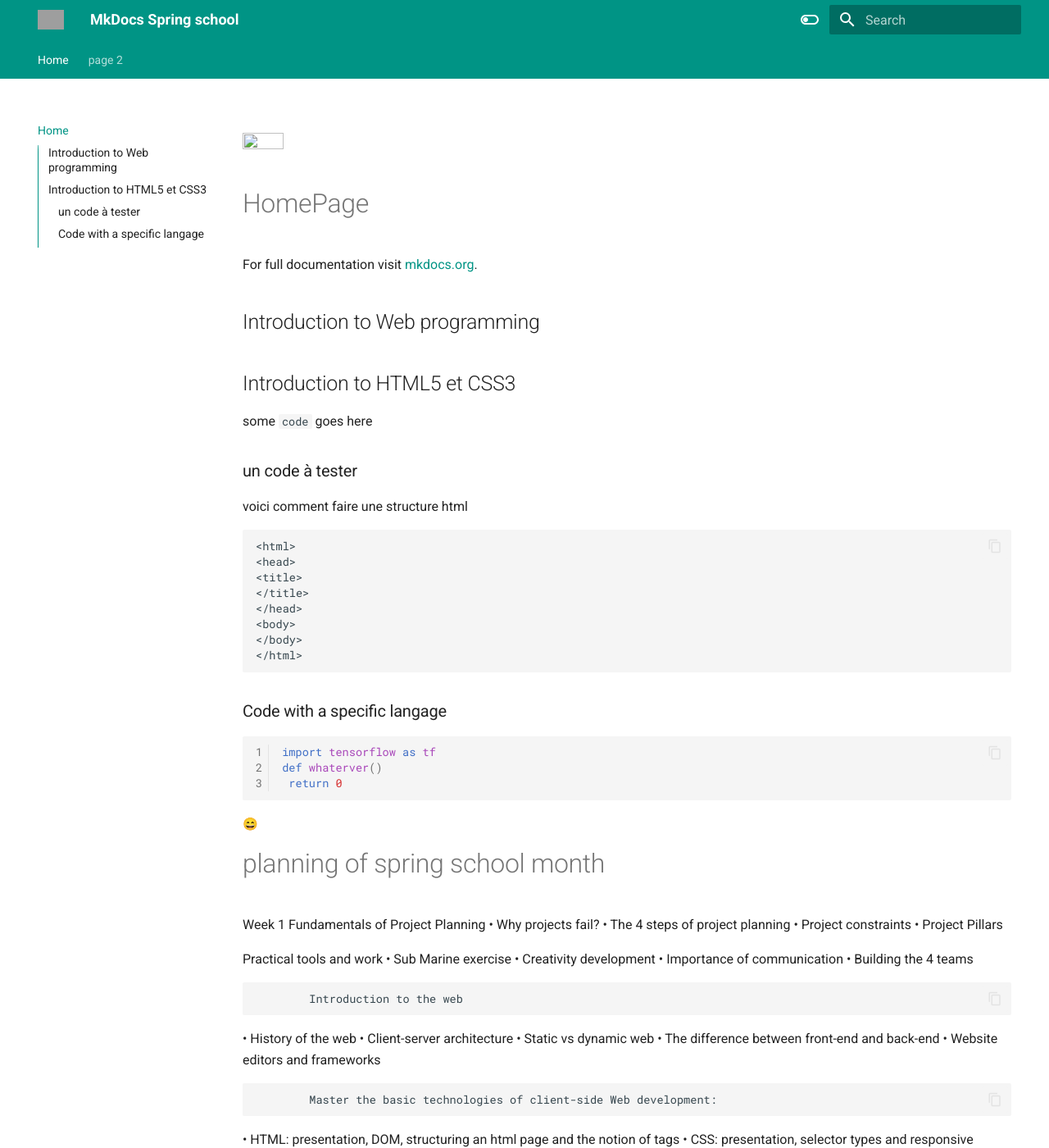
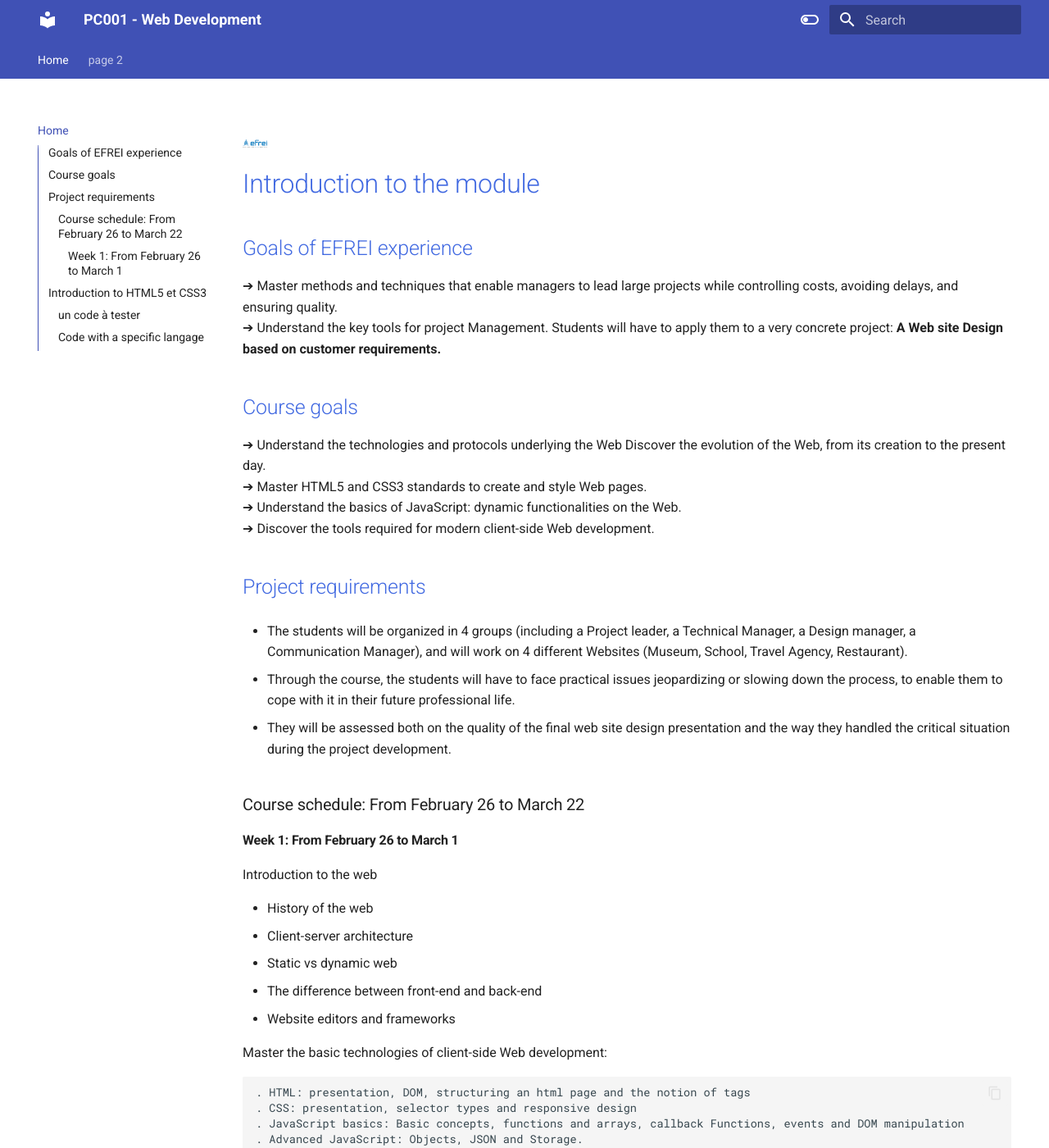
Before and after one commit to zouhour-guiras/Spring-School-Docs, an MkDocs documentation site: the page built from docs/index.md, in a window 1280 px wide and 1400 px high. Shown: the whole window at 82% size. Built offline with MkDocs 1.6.1 and Material for MkDocs 9.7.7, drawn with Linux system fonts in a browser that asks for light colours; emoji names are drawn with the system emoji font; some of the changed text lies outside the part shown; grey boxes are pictures that could not be loaded.

Commit message:
modification de la partie introduction 24/01/24

```diff
--- a/docs/index.md
+++ b/docs/index.md
@@ -1,10 +1,105 @@
-<img src="./assets/efrei.png" width="50" height="50">
 
-# HomePage
+<img src="efrei.png" alt="Nom de votre site" width="30" height="30">
 
-For full documentation visit [mkdocs.org](https://www.mkdocs.org).
+# <div style="color: Royalblue;"> Introduction to the module </div>
 
-## Introduction to Web programming
+
+## <div style="color: Royalblue;"> Goals of EFREI experience </div>
+
+➔ Master methods and techniques that enable managers to lead large projects while controlling costs, avoiding delays, and ensuring quality.
+➔ Understand the key tools for project Management. Students will have to apply them to a very concrete project: **A Web site Design based on customer requirements.**
+
+## <div style="color: Royalblue;"> Course goals </div>
+
+➔  Understand the technologies and protocols underlying the Web
+Discover the evolution of the Web, from its creation to the present day.
+➔ Master HTML5 and CSS3 standards to create and style Web pages.
+➔ Understand the basics of JavaScript: dynamic functionalities on the Web.
+➔ Discover the tools required for modern client-side Web development.
+
+## <div style="color: Royalblue;"> Project requirements </div>
+
+- The students will be organized in 4 groups (including a Project leader, a Technical Manager, a Design manager, a Communication Manager), and will work on 4 different Websites (Museum, School, Travel Agency, Restaurant).
+
+- Through the course, the students will have to face practical issues jeopardizing or slowing down the process, to enable them to cope with it in their future professional life.
+
+- They will be assessed both on the quality of the final web site design presentation and the way they handled the critical situation during the project development.
+
+### Course schedule: From February 26 to March 22
+
+#### Week 1: From February 26 to March 1
+
+Introduction to the web
+
+- History of the web
+- Client-server architecture
+- Static vs dynamic web
+- The difference between front-end and back-end
+- Website editors and frameworks
+
+Master the basic technologies of client-side Web development:
+
+    . HTML: presentation, DOM, structuring an html page and the notion of tags
+    . CSS: presentation, selector types and responsive design
+    . JavaScript basics: Basic concepts, functions and arrays, callback Functions, events and DOM manipulation
+    . Advanced JavaScript: Objects, JSON and Storage.
+
+Practical work:
+    . Project presentation
+    . Creation of HTML, CSS and JavaScript pages for the project
+
+Week 2: From March 4 to March 8
+
+
+Discover a modern web framework: Vue.Js
+
+    . Introduction to Vue.js
+    . Installation
+    . Vue instance
+    . Directives Vue.js
+    . Components
+    . Single File Component (SFC)
+    . Vue Router
+
+Practical work:
+
+    . Creation of a Vue CLI project
+    . Translation of project pages (html, css and javascript) into components.
+    . Configuration of the different routes in index.js file.
+
+
+Week 3: From March 11 to March 15
+
+
+Introduction to the server side
+    . Web server definition
+    . HTTP / HTTPS protocols
+    . HTTP request methods (GET, POST)
+
+Node.js / Express.js
+
+    . Introduction to Node.js
+    . Node.js modules
+    . Framework Express.js
+    . Callbacks and Promises
+
+Practical work
+
+    . Implement http methods on the project website.
+
+
+Week 4 : From March 18 to March 22
+
+Authentication and database (security, data persistence)
+
+    . Authentication: user registration, hash with bcrypt
+    . Connecting a MySQL database to a Node.js application
+    . Executing SQL queries on a MySQL database with NodeJS
+    . Using a MySQL database in NodeJS with Sequelize
+
+Practical work
+
+    . Create and configure a database for project website.
 
 ## Introduction to HTML5 et CSS3
 
--- a/mkdocs.yml
+++ b/mkdocs.yml
@@ -1,7 +1,6 @@
-site_name: MkDocs Spring school
+site_name: PC001 - Web Development
 site_url: https://zouhour-guiras.github.io/Spring-School-Docs/
 theme:
-  logo: D:/Spring-School-Docs/assets/tomate.jpg
   name: material
   features:
    - navigation.tabs
@@ -19,13 +18,13 @@ theme:
      toggle:
       icon: material/toggle-switch-off-outline
       name: Switch to dark mode
-     primary: teal
+     primary: Royalblueue
      accent: purple
    - scheme: slate
      toggle:
       icon: material/toggle-switch
       name: Switch to light mode
-     primary: teal
+     primary: Royalblue
      accent: lime
 
 markdown_extensions:
```
Also changed, not shown: assets/efrei.png (deleted), docs/efrei.png (added), docs/tomate.jpg (renamed from assets/tomate.jpg).
